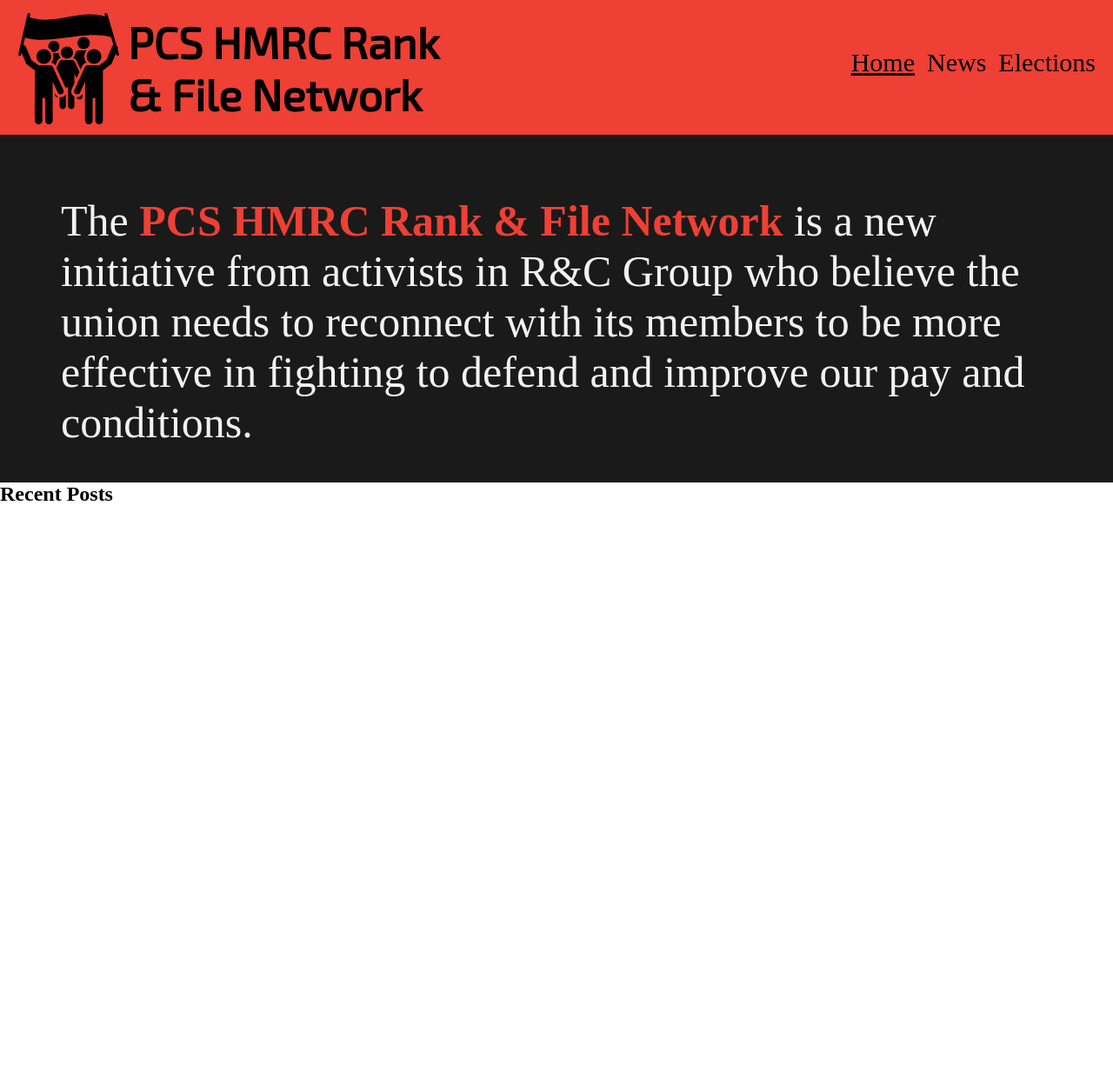
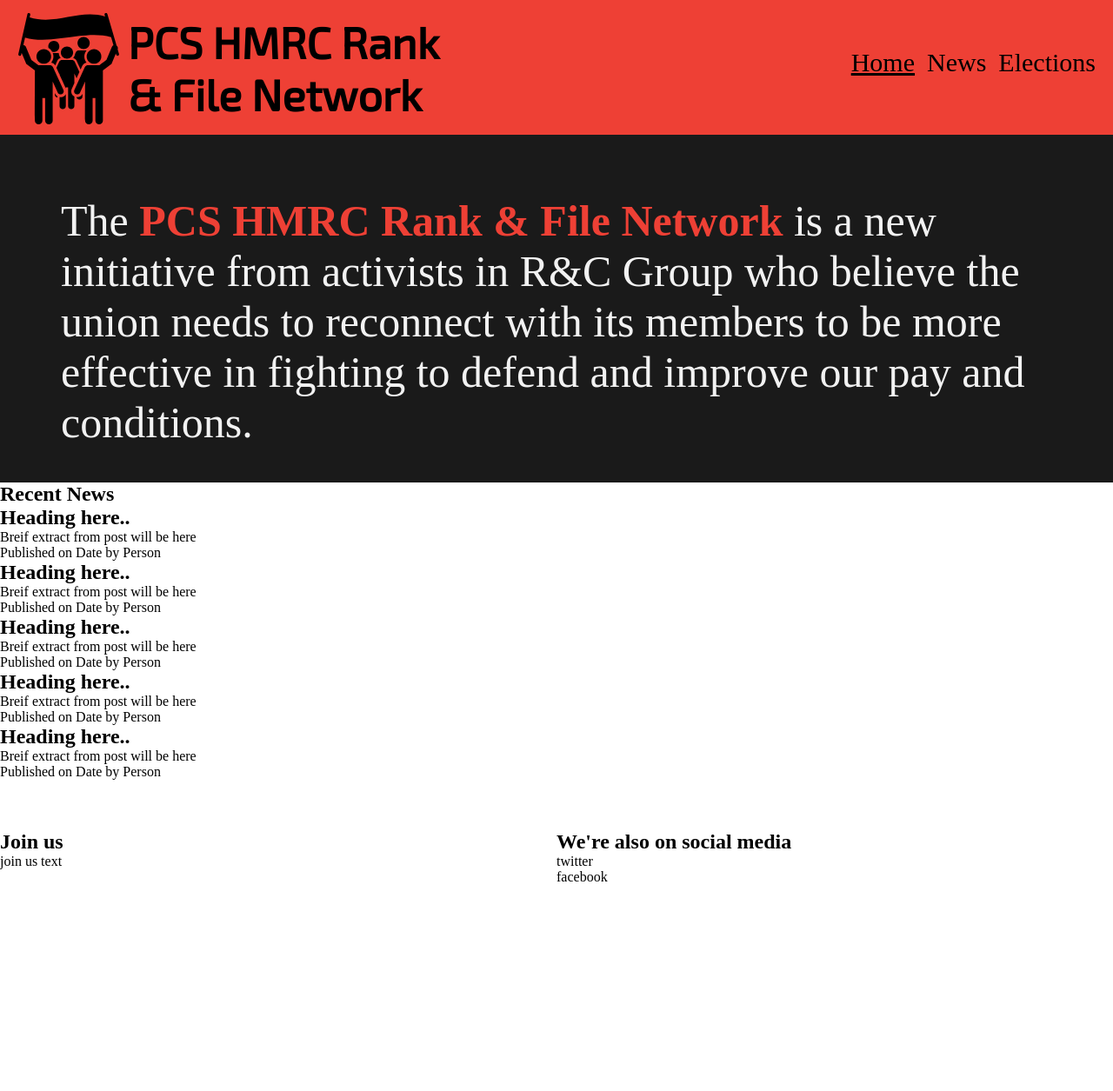
Before and after one commit to pcsrankandfile/pcsrankandfile.github.io, a Jekyll site: the page test.html, which Jekyll copies as it is, in a window 1280 px wide. Shown: the whole page at 87% size. Built offline with Jekyll 4.4.1, drawn with Linux system fonts in a browser that asks for light colours; before the commit the page ends 900 px from its top, so only the background shows below that.

Commit message:
Test update

```diff
--- a/_config.yml
+++ b/_config.yml
@@ -26,7 +26,6 @@
 #  - Homepage Sections (Change values to false to disable)
 ####
 home-news: true
-home-publications: true
 
 ####
 # Website Design:
@@ -74,14 +73,6 @@
 ####
 permalink: /news/:year/:month/:day/:title:output_ext
 
-collections:
-  publications:
-    output: true
-    permalink: /publication/:title/
-    defaults:
-      values:
-        layout: publication
-
 
 ####
 # Build Settings
--- a/_layouts/publication.html
+++ /dev/null
@@ -1,3 +0,0 @@
----
-layout: default
----
--- a/_layouts/publications.html
+++ /dev/null
@@ -1,3 +0,0 @@
----
-layout: default
----
--- a/test.html
+++ b/test.html
@@ -7,7 +7,7 @@
 
         <title>PCS HMRC Rank & File Network</title>
         <meta name="description" content="Here..">
-        <meta name="viewport" content="width=device-width">
+        <meta name="viewport" content="width=device-width, initial-scale=1">
 
         <style>
             * {
@@ -22,8 +22,6 @@
                 display:block;
             }
 
-
-            @media only screen and (min-width: 961px) {
                 header.site-header {
                     width: 100%;
                     height: 155px;
@@ -94,7 +92,16 @@
                     text-decoration: underline;
                 }
 
-                .home .content .about {
+                .home {
+                    display: flex;
+                    flex-wrap: wrap;
+                    width: 100%;
+
+                    align-items: center;
+                    justify-content: center;
+                }
+
+                .home  .about {
                     background: #1a1a1a;
                     color: #f2f2f2;
                     height: 400px;
@@ -104,17 +111,108 @@
 
                     padding: 70;
 
+                    width: 100%;
+
                 }
 
-                .home .content .about p strong {
+
+                .home  .about p strong {
                     color: #EE4035;
                 }
-            }
+
+                .home .news {
+                    order: 1;
+                    width: 100%;
+                    height: 400px;
+
+                }
+
+                .home .social {
+                    order: 3;
+                }
+
+                .home .join {
+                    order: 2;
+                }
+                .home .social, .home .join {
+                    height: 300px;
+                }
+
+                .home .news ul, .home .social ul, .home .join ul{
+                    list-style: none;
+                }
+              /*mobiles*/ @media only screen and (max-width: 636px) {
+                header.site-header section img {
+                        height: 60px;
+
+                    }
+
+                    header.site-header section h1 {
+                        font-size: 15px;
+                        line-height: 20px;
+                    }
+                    header.site-header {
+                        height: 90px;
+                    }
+                    header.site-header nav ul li a, header.site-header nav ul li a:hover, header.site-header nav ul li a:focus {
+                    font-size: 17px;
+                    }
+                    header.site-header nav ul {
+                        margin: 15;
+                    }
+
+                    .home  .about {
+                        font-size: 25px;
+                    }
+
+                    .home .news, .home .social, .home .join {
+                        width: 100%;
+                    }
+                }
+
+                /* Tablets */ @media only screen and (min-width: 636px) and (max-width: 960px) {
+                    header.site-header section img {
+                        height: 75px;
+
+                    }
+
+                    header.site-header section h1 {
+                        font-size: 25px;
+                        line-height: 30px;
+                    }
+                    header.site-header {
+                        height: 100px;
+                    }
+                    header.site-header nav ul li a, header.site-header nav ul li a:hover, header.site-header nav ul li a:focus {
+                    font-size: 30px;
+                    }
+                    header.site-header nav ul {
+                        margin: 15;
+                    }
+
+                    .home  .about {
+                        font-size: 30px;
+                        padding-top: 100px;
+                    }
+
+                    .home .social, .home .join {
+                        width: 50%;
+                    }
+                }
+
+                /*desktops*/@media only screen and (min-width: 961px) {
+
+
+
+                    .home .social, .home .join {
+                        width: 50%;
+                    }
+                }
         </style>
         <link href="https://fonts.googleapis.com/css?family=Exo+2" rel="stylesheet">
 
     </head>
-    <body class="home">
+    <body>
         <header class="site-header">
             <section>
               <a href="#"><img src="assets/site/images/logo.svg" alt="Logo" /></a>
@@ -130,18 +228,70 @@
             </nav>
         </header>
 
-        <main class="content">
+        <main class="home">
             <section class="about">
                 <p>
                     The <strong>PCS HMRC Rank & File Network</strong> is a new initiative from activists in R&C Group who believe the union needs to reconnect with its members to be more effective in fighting to defend and improve our pay and conditions.
                 </p>
             </section>
 
-            <section class="posts">
-                <h2>Recent Posts</h2>
+            <section class="news">
+                <h2>Recent News</h2>
                 <ul>
-                    <li></li>
+                    <li>
+                        <article>
+                            <h2>Heading here.. </h2>
+                            <p>Breif extract from post will be here</p>
+                            <p>Published on Date by Person</p>
+                        </article>
+                    </li>
+                    <li>
+                        <article>
+                            <h2>Heading here.. </h2>
+                            <p>Breif extract from post will be here</p>
+                            <p>Published on Date by Person</p>
+                        </article>
+                    </li>
+                    <li>
+                        <article>
+                            <h2>Heading here.. </h2>
+                            <p>Breif extract from post will be here</p>
+                            <p>Published on Date by Person</p>
+                        </article>
+                    </li>
+                    <li>
+                        <article>
+                            <h2>Heading here.. </h2>
+                            <p>Breif extract from post will be here</p>
+                            <p>Published on Date by Person</p>
+                        </article>
+                    </li>
+                    <li>
+                        <article>
+                            <h2>Heading here.. </h2>
+                            <p>Breif extract from post will be here</p>
+                            <p>Published on Date by Person</p>
+                        </article>
+                    </li>
                 </ul>
+            </section>
+
+            <section class="social">
+                <h2>We're also on social media</h2>
+                <ul>
+                    <li>
+                        <p>twitter</p>
+                    </li>
+
+                    <li>
+                         <p>facebook</p>
+                    </li>
+                </ul>
+            </section>
+
+            <section class="join">
+                <h2>Join us</h2>
+                <p>join us text</p>
             </section>
         </main>
     </body>
```
Also changed, not shown: _layouts/skeleton.html (+5 -5 lines).
